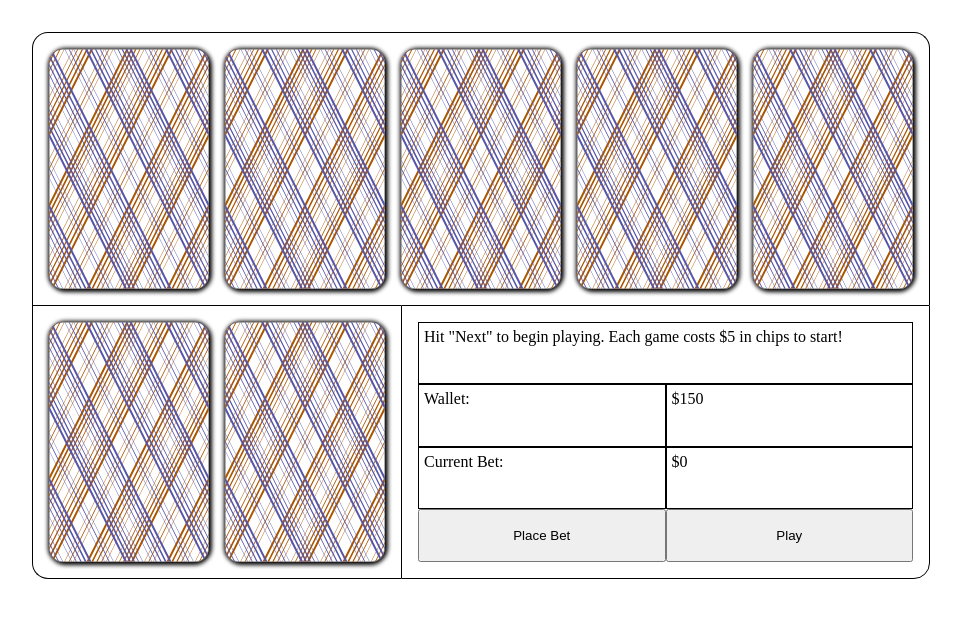
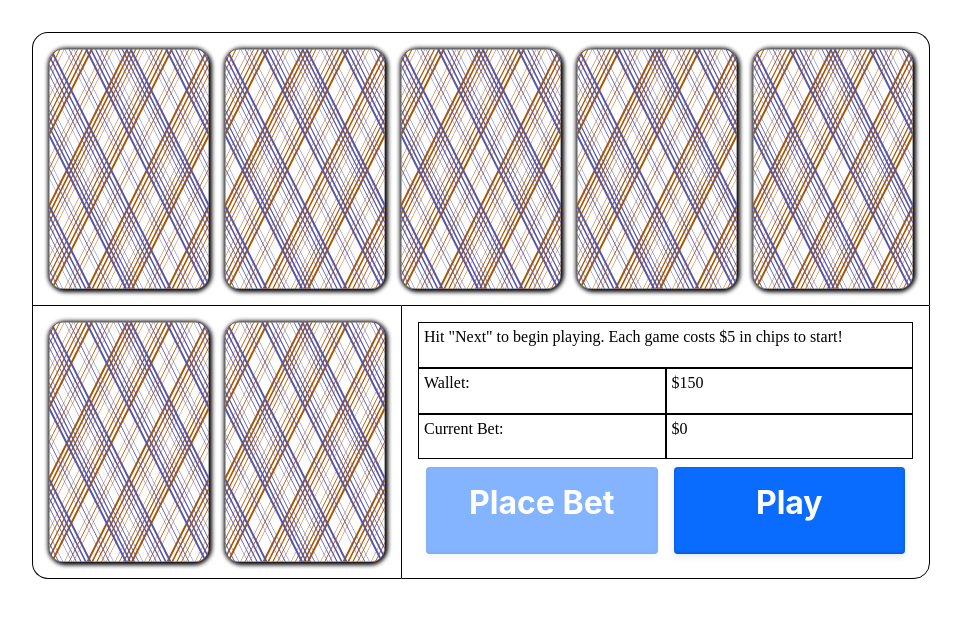
Before and after one commit to kensonjohnson/texas-holdem, a plain HTML site: page index.html in a window 1280 px wide. Shown: the whole page, without its empty margins (0-961 px from the left). Drawn offline with Linux system fonts and the light colour scheme.

Commit message:
Added Button Styling
Modified buttons and added hover effects.
The "place bet" button now enables and disables depending on what stage
of the game that the player is in.

```diff
--- a/index.html
+++ b/index.html
@@ -53,8 +53,8 @@
                 <div class="stats-text-item" data-current-chips>$150</div>
                 <div class="stats-text-item">Current Bet:</div>
                 <div class="stats-text-item" data-current-bet>$0</div>
-                <button data-wager-button>Place Bet</button>
-                <button data-next-button>Play</button>
+                <button data-wager-button disabled class="button">Place Bet</button>
+                <button data-next-button class="button">Play</button>
             </div>
         </div>
     </div>
--- a/script.js
+++ b/script.js
@@ -37,6 +37,7 @@ function next() {
       gameStep++;
       instructionText.innerHTML = "You can place a bet, or hit next!";
       wagerButton.addEventListener("click", wager);
+      wagerButton.disabled = false;
       break;
 
     case 1: //reveal the flop
@@ -51,6 +52,7 @@ function next() {
 
     case 3: //reveal the river card
       wagerButton.removeEventListener("click", wager);
+      wagerButton.disabled = true;
       table.river();
       gameStep++;
       let results = checkPlayerHand(player.cards, table.cards);
@@ -78,6 +80,7 @@ function next() {
       instructionText.innerHTML =
         'Hit "Next" to begin playing. Each game costs $5 in chips to start!';
       wagerButton.removeEventListener("click", wager);
+      wagerButton.disabled = true;
   }
 }
 
--- a/styles.css
+++ b/styles.css
@@ -103,3 +103,42 @@ img {
 .span-two {
   grid-column-start: span 2;
 }
+
+.button {
+  background-color: #0a6bff;
+  border-radius: 4px;
+  border: 0;
+  box-shadow: rgba(1, 60, 136, 0.5) 0 -1px 3px 0 inset,
+    rgba(0, 44, 97, 0.1) 0 3px 6px 0;
+  box-sizing: border-box;
+  color: #fff;
+  cursor: pointer;
+  display: inherit;
+  font-family: "Space Grotesk", -apple-system, system-ui, "Segoe UI", Roboto,
+    Helvetica, Arial, sans-serif, "Apple Color Emoji", "Segoe UI Emoji",
+    "Segoe UI Symbol";
+  font-size: 2rem;
+  font-weight: 700;
+  margin: 0.5rem;
+  padding: 16px 20px;
+  position: relative;
+  text-align: center;
+  user-select: none;
+  -webkit-user-select: none;
+  touch-action: manipulation;
+  vertical-align: baseline;
+  transition: all 0.2s cubic-bezier(0.22, 0.61, 0.36, 1);
+}
+
+.button:hover:enabled {
+  background-color: #065dd8;
+  transform: translateY(-2px);
+}
+
+.button:active:enabled {
+  transform: translateY(0);
+}
+
+.button:disabled {
+  opacity: 0.5;
+}
```
